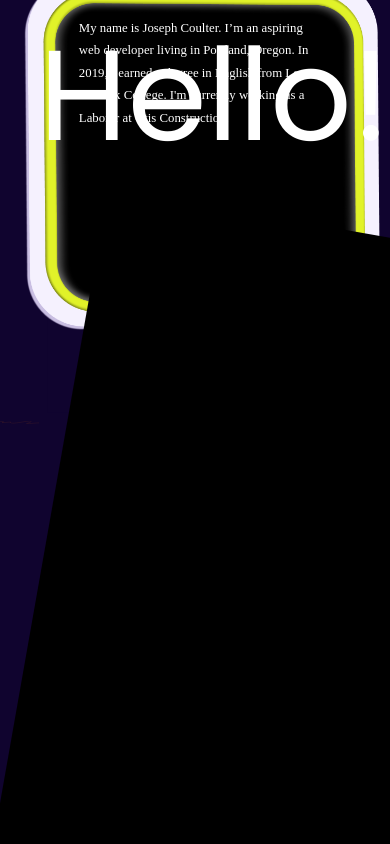
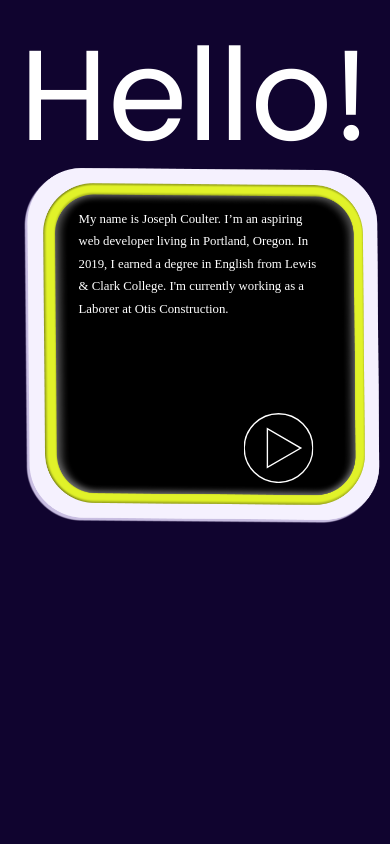
Before and after one commit to molonsolon/portfolio, a Next.js app in the folder my-portfolio/: page /bio in a window 390 px wide. Shown: the top 844 px of the page. Built offline with nearby package versions, Linux system fonts and the light colour scheme.

Commit message:
Bio mobile layout edit

```diff
--- a/my-portfolio/pages/bio.js
+++ b/my-portfolio/pages/bio.js
@@ -50,7 +50,7 @@ export const Bio = () => {
           <Slideshow pageToParent={pageToParent} />
         </motion.div>
         <AnimatePresence>
-          <motion.div>
+          <motion.div className={styles.nextBtn}>
             {textPage === 2 && <NextPage link="/portfolio" />}
           </motion.div>
         </AnimatePresence>
--- a/my-portfolio/styles/Bio.module.css
+++ b/my-portfolio/styles/Bio.module.css
@@ -16,19 +16,20 @@
   z-index: 10;
   display: grid;
   grid-template-columns: 10% 80% 10%;
-  grid-template-rows: 0% 20% 33%;
+  grid-template-rows: auto 800px auto;
   background-color: #10042f;
   grid-template-areas:
     ". title ."
-    ". textBox ."
+    ". textBox next"
     "decoration decoration decoration";
+  justify-items: center;
 }
 
 .textBoxesCtnr {
   z-index: 1;
   background-color: #10042f;
   grid-area: textBox;
-  margin-top: -200px;
+  margin-top: -300px;
   height: auto;
   display: grid;
   justify-content: center;
@@ -58,18 +59,19 @@
   height: auto;
 } */
 
-.nextText {
-  z-index: 11;
+.nextBtn {
   position: relative;
-
-  width: 100px;
-  height: 100px;
+  grid-area: textBox;
+  justify-self: center;
+  left: 400px;
+  top: 620px;
 }
 
 .decorationCtnr {
   grid-row: 3;
   grid-column: 1 span 3;
   z-index: 2;
+  margin-top: 500px;
 
 }
 
@@ -97,6 +99,15 @@
 }
 
 @media only screen and (max-width: 748px) {
+  .textBoxesCtnr {
+    margin-top: -200px;
+
+  }
+  .nextBtn {
+    top: -200px;
+    left: -30%;
 
 
+  }
+
 }
--- a/my-portfolio/styles/NextPage.module.css
+++ b/my-portfolio/styles/NextPage.module.css
@@ -1,8 +1,6 @@
 .nextCtnr {
-  position: absolute;
-  top: 750px;
-  left: 1500px;
-
+  position: relative;
+  z-index: 10;
 }
 
 @media only screen and (max-width:1000px) {
@@ -12,7 +10,5 @@
     width: auto;
   }
 
-  .linkCtnr > a {
 
-  }
 }
--- a/my-portfolio/styles/Slideshow.module.css
+++ b/my-portfolio/styles/Slideshow.module.css
@@ -27,6 +27,7 @@
 .nextText {
   z-index: 11;
   position: absolute;
+  cursor: pointer;
 }
 
 .prevText {
@@ -34,6 +35,9 @@
   rotate: 180deg;
   position: absolute;
   left: -300px;
+  top: -5px;
+  cursor: pointer;
+
 }
 
 @media only screen and (max-width: 1280px) {
```
